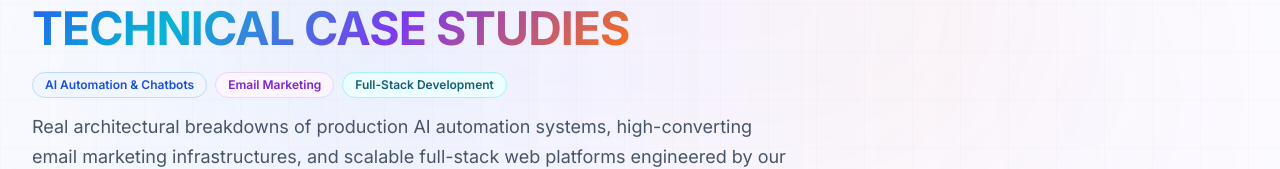
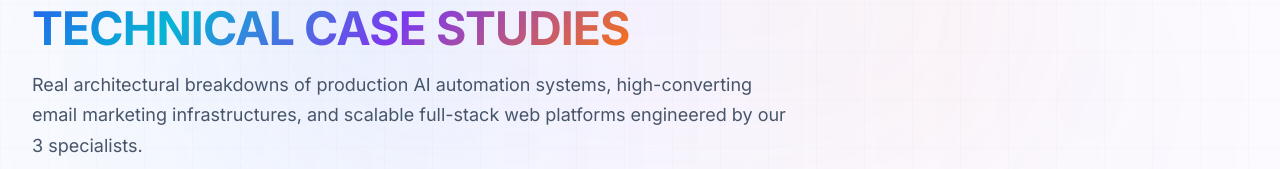
Before and after one commit to muhammadhasanali047-gif/AiautomationAgency, a Next.js app: page /projects in a window 1280 px wide. Shown: the part 189-358 px from the top of the page. Built offline with nearby package versions, Linux system fonts and the light colour scheme; no server answers; the database is empty.

Commit message:
content: Remove discipline badges from projects page header

```diff
--- a/app/projects/page.tsx
+++ b/app/projects/page.tsx
@@ -94,18 +94,7 @@ export default async function ProjectsPage() {
             </span>
           </h1>
 
-          {/* 3 Discipline Badges */}
-          <div className="flex flex-wrap items-center gap-2 pt-0.5">
-            <span className="px-3 py-1 rounded-full text-xs font-semibold bg-blue-50 text-blue-700 border border-blue-200">
-              AI Automation & Chatbots
-            </span>
-            <span className="px-3 py-1 rounded-full text-xs font-semibold bg-purple-50 text-purple-700 border border-purple-200">
-              Email Marketing
-            </span>
-            <span className="px-3 py-1 rounded-full text-xs font-semibold bg-cyan-50 text-cyan-800 border border-cyan-200">
-              Full-Stack Development
-            </span>
-          </div>
+
 
           <p className="typography-body-lg text-slate-600">
             Real architectural breakdowns of production AI automation systems, high-converting email marketing infrastructures, and scalable full-stack web platforms engineered by our 3 specialists.
```
